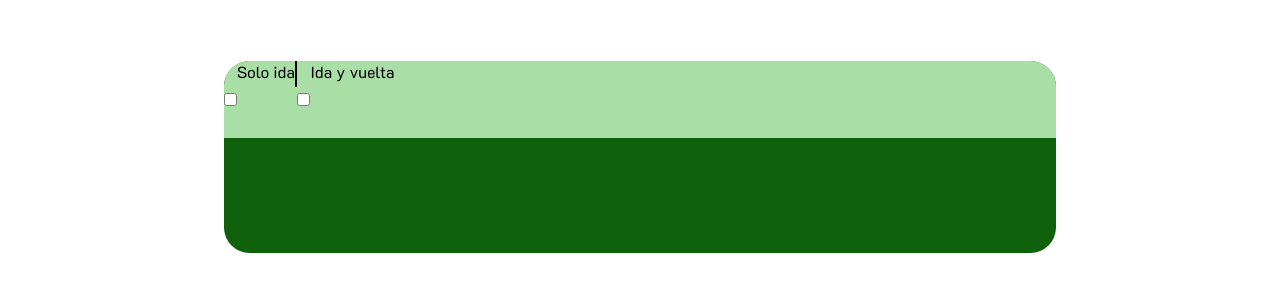
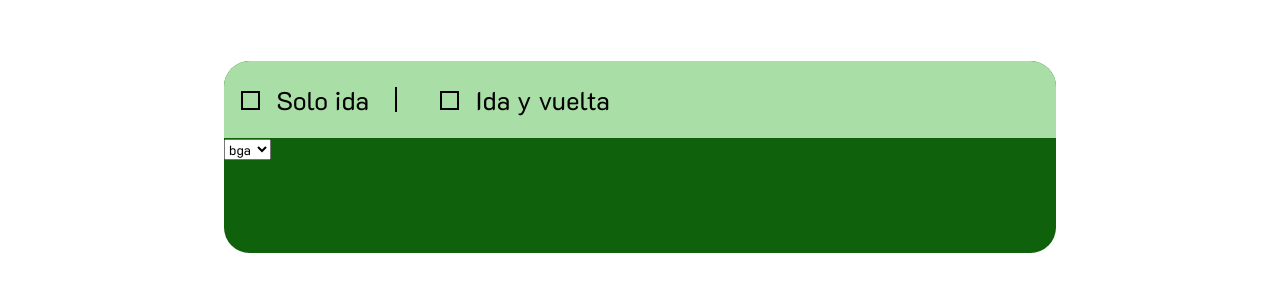
Before and after one commit to LilJulian/navega, a plain HTML site: page vistaCliente.html in a window 1280 px wide. Shown: the part 131-422 px from the top of the page. Drawn offline with Linux system fonts and the light colour scheme.

Commit message:
mejora en la seleccion de destinos

```diff
--- a/estilos/vistaCliente.css
+++ b/estilos/vistaCliente.css
@@ -54,7 +54,9 @@
   border-radius: 2vw 2vw 0 0;
   display: flex;
   flex-direction: row;
-  /* gap: 2vw; */
+  gap: 2vw;
+  align-items: center;
+  font-size: 2vw;
 
 }
 
@@ -62,6 +64,7 @@
   display: flex;
   flex-direction: row;
   justify-content: center;
+  align-items: center;
 }
 
 .destinos{
@@ -74,3 +77,35 @@
   background-color: black;
   height: 2vw;
 }
+
+.chequeoIdaVuelta{
+  /* margin:0  1.3vw 0 1.3vw;
+  width: 1.2vw; */
+}
+
+
+input[type="checkbox"]{
+  display: none;
+}
+input[type="checkbox"] + label:before{
+  content: "";
+  margin:0.6vw  1.3vw 0 1.3vw;
+  width: 1.2vw;
+  height: 1.2vw;
+  float: left;
+	border: 0.2vw solid black;
+	background: var(--verdeClaro);
+}
+
+input[type="checkbox"]:checked + label:after{
+  content: "";
+  width: 1vw;
+  height: 0.5vw;
+  border: 4px solid #0fbf12;
+  float: left;
+  margin-left: -2.7vw;
+  border-right: 0;
+  border-top: 0;
+  margin-top: 0.9vw;
+  transform: rotate(-55deg);
+}
--- a/vistaCliente.html
+++ b/vistaCliente.html
@@ -27,16 +27,27 @@
     <form class="opcionesViaje" method="get" novalidate>
       <div class="idaVuelta">
         <div class="idaVuelta__input">
-          <input type="checkbox" name="1" id="soloIda">
+          <input class="chequeoIdaVuelta" type="checkbox" name="1" id="soloIda">
           <label for="soloIda">Solo ida</label>
         </div>
         <hr class="linea__ida">
         <div class="idaVuelta__input">
-          <input type="checkbox" name="2" id="vuelta">
+          <input class="chequeoIdaVuelta" type="checkbox" name="2" id="vuelta">
           <label for="vuelta">Ida y vuelta</label>
         </div>
       </div>
-      <div class="destinos"></div>
+      <div class="destinos">
+        <div class="origenDestino"><form action="get">
+          <div class="origen">
+          </div>
+          <div class="destino">
+            <select name="" id="">
+              <option value="">bga</option>
+              <option value="">mde</option>
+            </select>
+          </div>
+        </form></div>
+      </div>
     </form>
   </section>
 </body>
```
